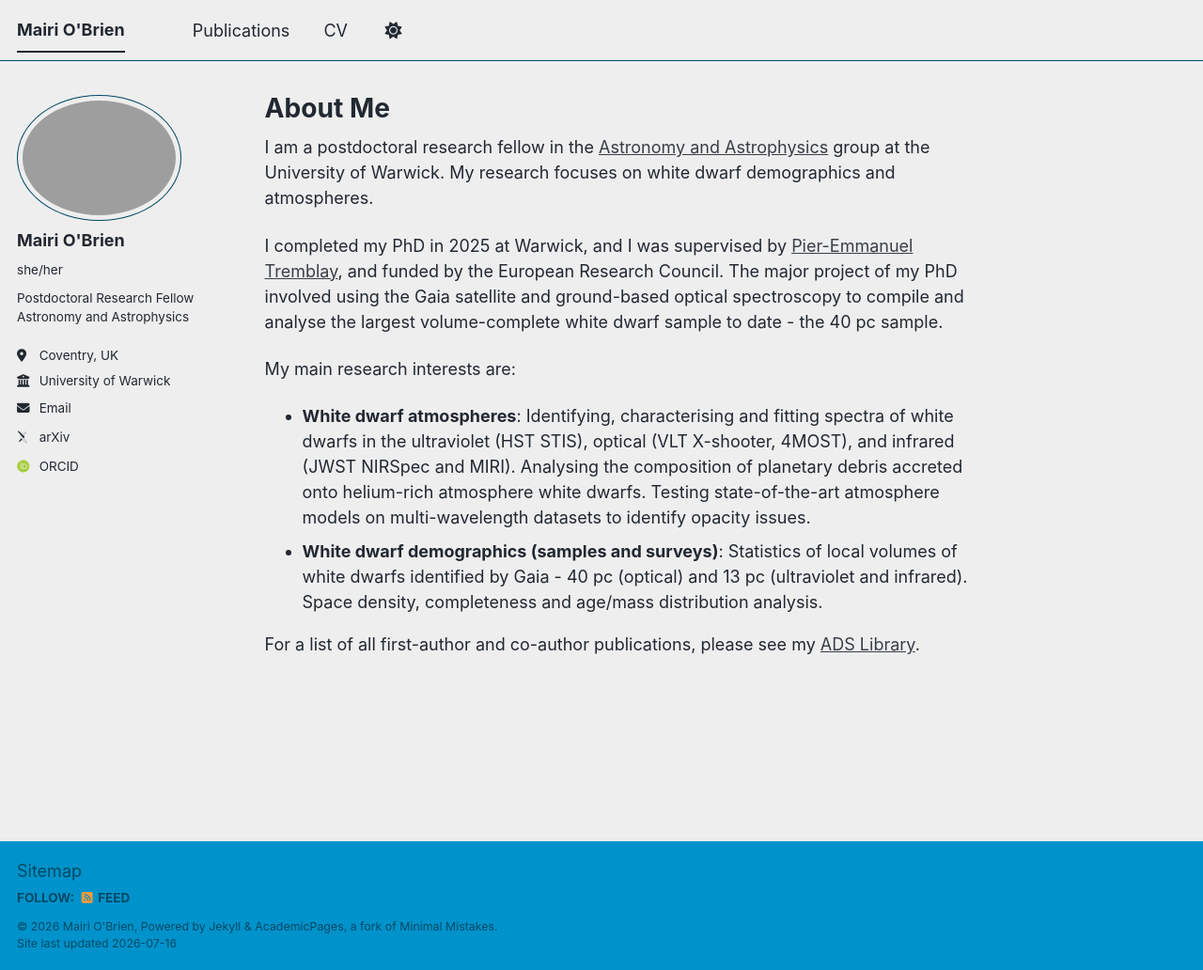
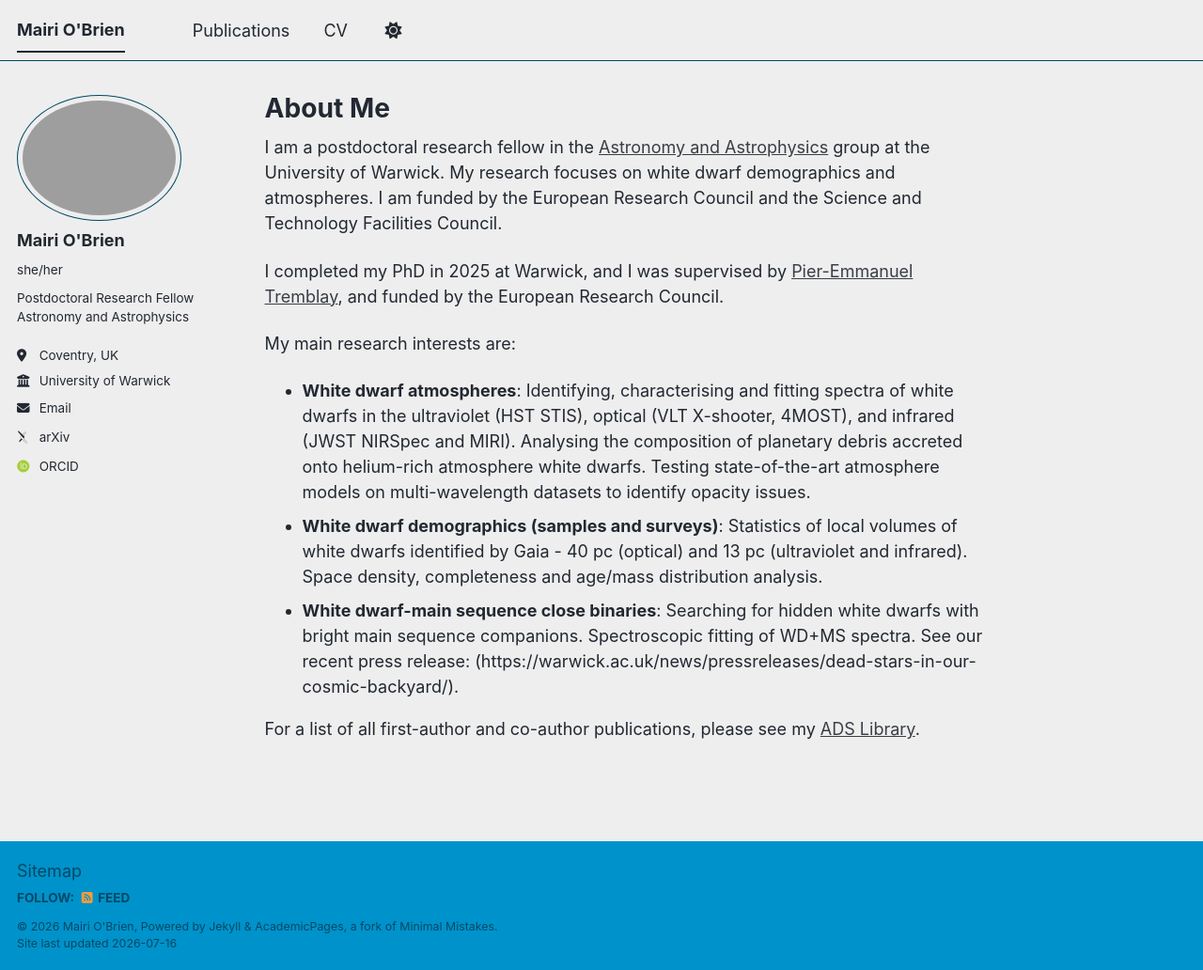
Before and after one commit to mairiobrien/mairiobrien.github.io, a Jekyll site: the page built from _pages/about.md, in a window 1280 px wide and 1032 px high. Shown: the whole window at 94% size. Built offline with Jekyll 4.4.1, drawn with Linux system fonts in a browser that asks for light colours; some web fonts are replaced; a script bundle is joined from its source files by our own code; library files that are not in the unit come from our copies.

Commit message:
Update about.md

```diff
--- a/_pages/about.md
+++ b/_pages/about.md
@@ -7,12 +7,13 @@ redirect_from:
   - /about.html
 ---
 
-I am a postdoctoral research fellow in the [Astronomy and Astrophysics](https://warwick.ac.uk/fac/sci/physics/research/astro/) group at the University of Warwick. My research focuses on white dwarf demographics and atmospheres.
+I am a postdoctoral research fellow in the [Astronomy and Astrophysics](https://warwick.ac.uk/fac/sci/physics/research/astro/) group at the University of Warwick. My research focuses on white dwarf demographics and atmospheres. I am funded by the European Research Council and the Science and Technology Facilities Council.
 
-I completed my PhD in 2025 at Warwick, and I was supervised by [Pier-Emmanuel Tremblay](https://warwick.ac.uk/fac/sci/physics/research/astro/people/tremblay/), and funded by the European Research Council. The major project of my PhD involved using the Gaia satellite and ground-based optical spectroscopy to compile and analyse the largest volume-complete white dwarf sample to date - the 40 pc sample.
+I completed my PhD in 2025 at Warwick, and I was supervised by [Pier-Emmanuel Tremblay](https://warwick.ac.uk/fac/sci/physics/research/astro/people/tremblay/), and funded by the European Research Council.
 
 My main research interests are:
   * **White dwarf atmospheres**: Identifying, characterising and fitting spectra of white dwarfs in the ultraviolet (HST STIS), optical (VLT X-shooter, 4MOST), and infrared (JWST NIRSpec and MIRI). Analysing the composition of planetary debris accreted onto helium-rich atmosphere white dwarfs. Testing state-of-the-art atmosphere models on multi-wavelength datasets to identify opacity issues.
   * **White dwarf demographics (samples and surveys)**: Statistics of local volumes of white dwarfs identified by Gaia - 40 pc (optical) and 13 pc (ultraviolet and infrared). Space density, completeness and age/mass distribution analysis.
+  * **White dwarf-main sequence close binaries**: Searching for hidden white dwarfs with bright main sequence companions. Spectroscopic fitting of WD+MS spectra. See our recent press release: (https://warwick.ac.uk/news/pressreleases/dead-stars-in-our-cosmic-backyard/).
 
 For a list of all first-author and co-author publications, please see my [ADS Library](https://ui.adsabs.harvard.edu/user/libraries/WVLc9vQuQRG8JTh3C7UnXA).
```
